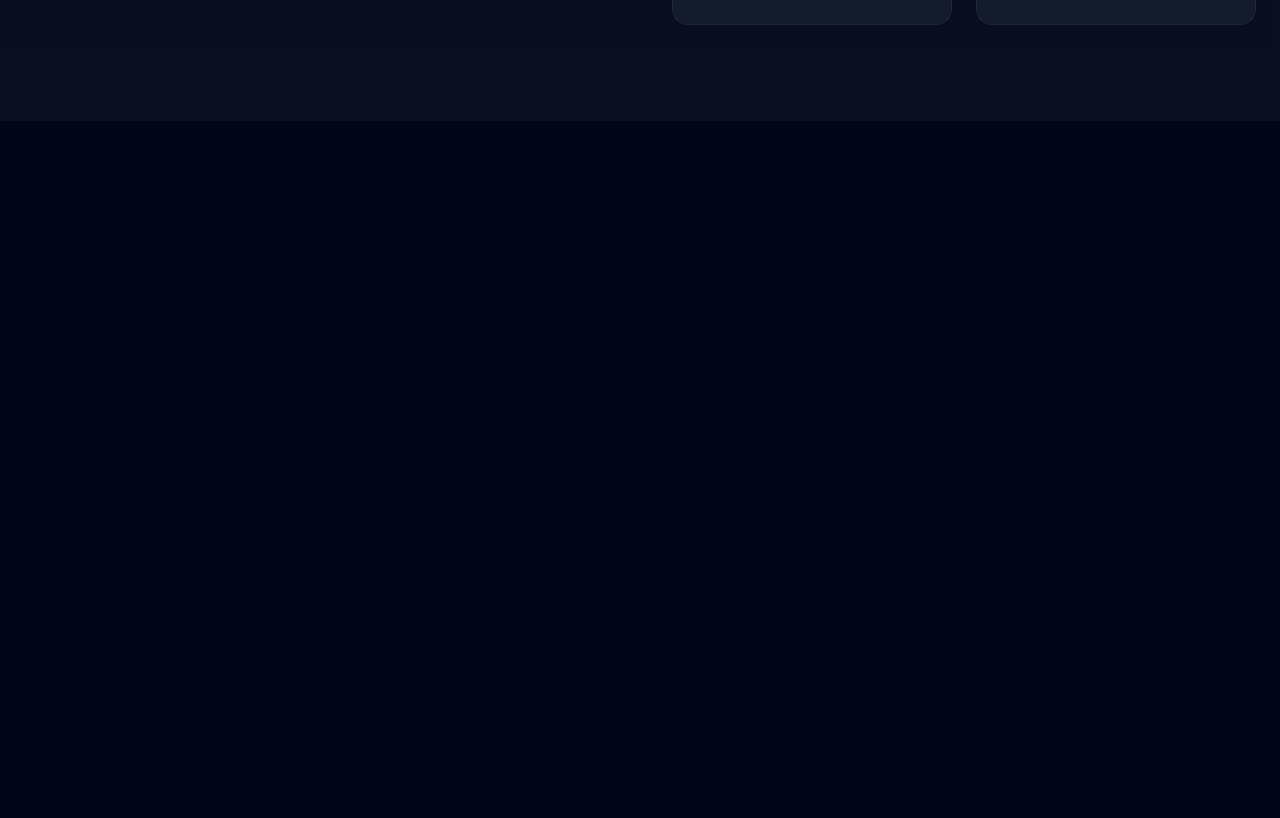
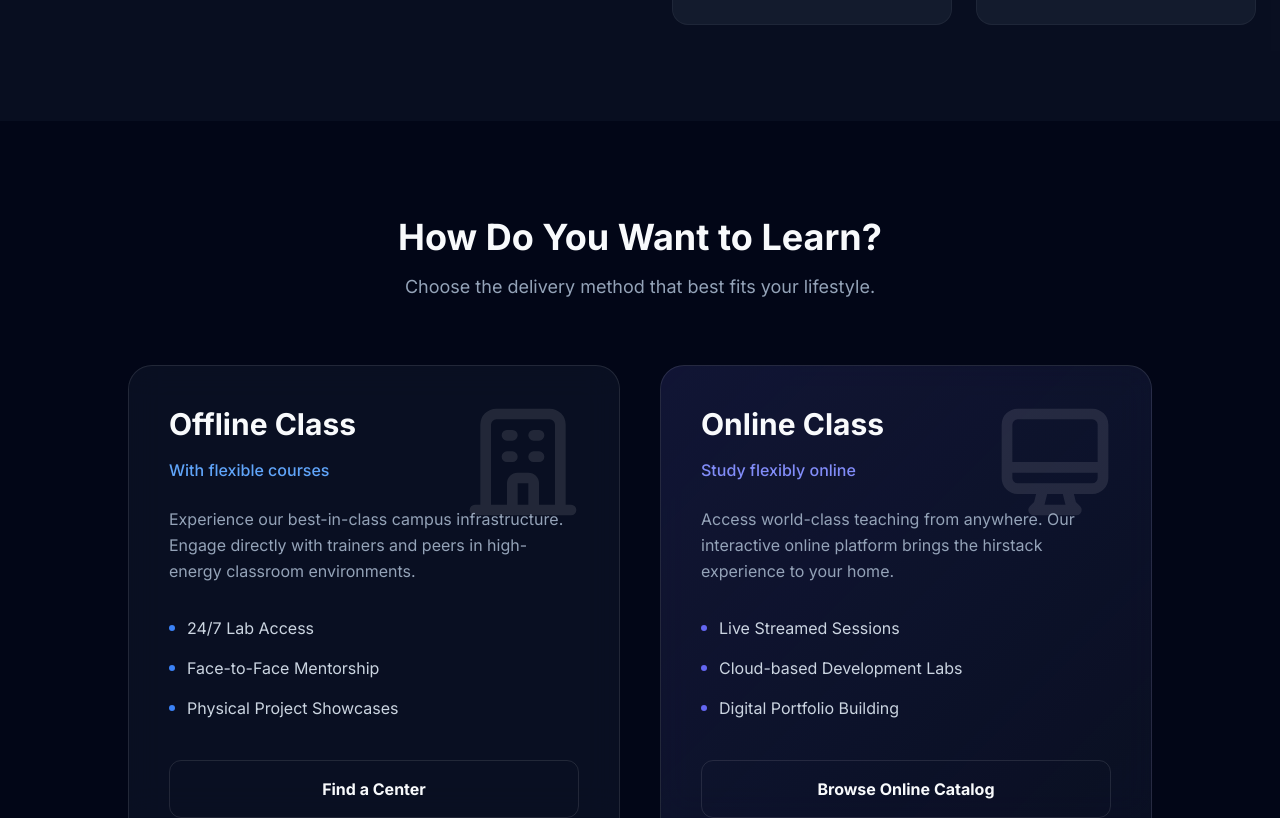
Before and after one commit to Zaidkhan-dev/hirstack, a React (Vite) app: page / in a window 1280 px wide. Shown: the part 1982-2800 px from the top of the page. Before the commit the page ends 2103 px from the top, so only its background shows below. Built offline with nearby package versions, Linux system fonts and the light colour scheme.

Commit message:
Add CourseModes component

```diff
--- a/App.tsx
+++ b/App.tsx
@@ -2,7 +2,7 @@ import React, { useState, useEffect } from 'react';
 import { Navbar } from './components/Navbar';
 import { Hero } from './components/Hero';
 import { About } from './components/About';
-// import { CourseModes } from './components/CourseModes';
+import { CourseModes } from './components/CourseModes';
 // import { FeaturedCourses } from './components/FeaturedCourses';
 // import { CareerAdvisor } from './components/CareerAdvisor';
 // import { Testimonials } from './components/Testimonials';
@@ -28,6 +28,7 @@ const App: React.FC = () => {
       <main>
         <Hero />
         <About />
+        <CourseModes />
       </main>
     </div>
   );
```
